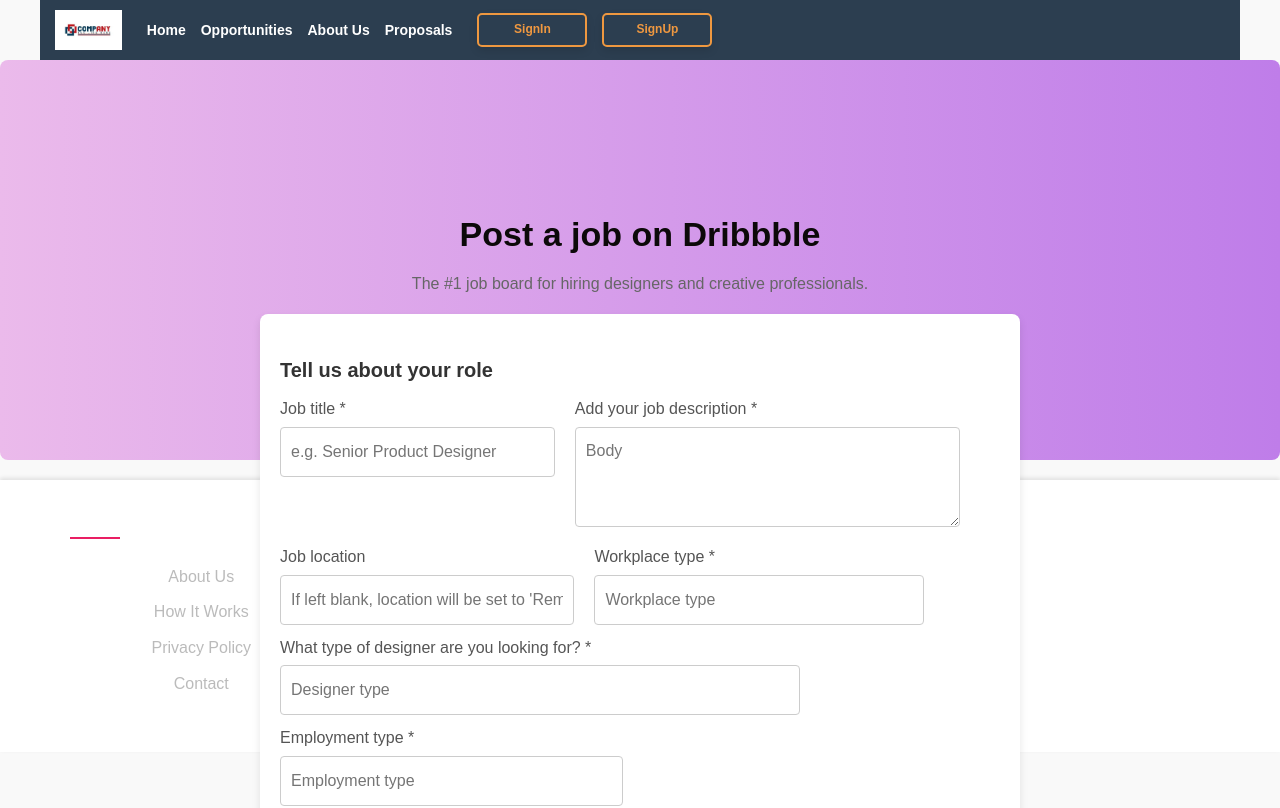
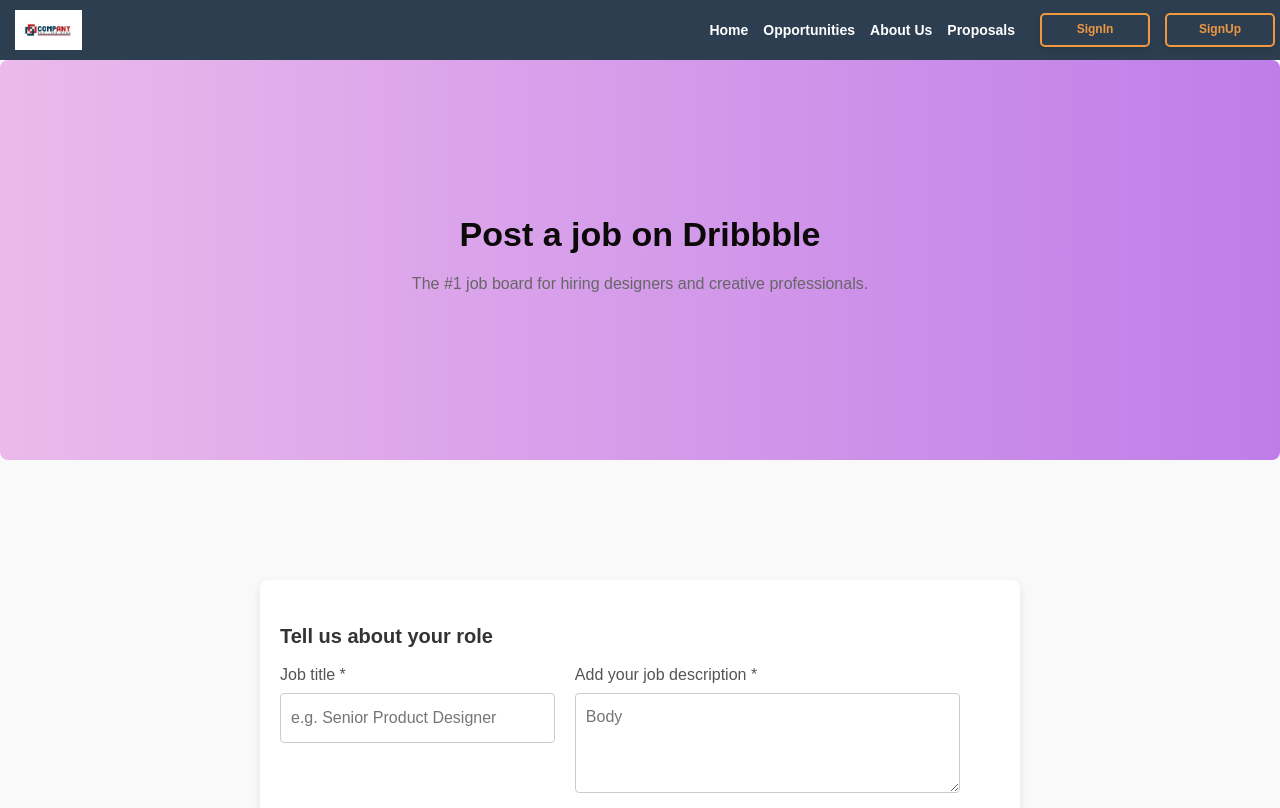
Before and after one commit to tharukshi724/web-site-frontend, a React (Create React App) app: page /JobPostForm in a window 1280 px wide. Shown: the top 808 px of the page. Built offline with nearby package versions, Linux system fonts and the light colour scheme.

Commit message:
changes added

```diff
--- a/src/Css/JobPostForm.css
+++ b/src/Css/JobPostForm.css
@@ -9,6 +9,7 @@ body {
   .jobPostMain {
     position: relative;
     display: flex;
+    height:100vh;
     /* flex-direction: column; */
     justify-content: center;
   }
--- a/src/Css/howItsWork.css
+++ b/src/Css/howItsWork.css
@@ -13,13 +13,13 @@
     box-shadow: 0 2px 4px rgba(0, 0, 0, 0.1);
   }
 
-  .navbar {
+  /* .navbar {
     max-width: 1200px;
     margin: 0 auto;
     display: flex;
     justify-content: space-between;
     align-items: center;
-  }
+  } */
 
   .logo {
     font-size: 1.5em;
@@ -117,7 +117,7 @@
     border-radius: 10px;
   }
 
-  /* Footer Styles */
+  /* Footer Styles
   .footer {
     width: 100%;
     background: #fff;
@@ -147,7 +147,7 @@
 
   .footer .footer-links li a:hover {
     color: #ff6600;
-  }
+  } */
   .section.hwItsWorkImg {
     height: 360px;
   }
```
